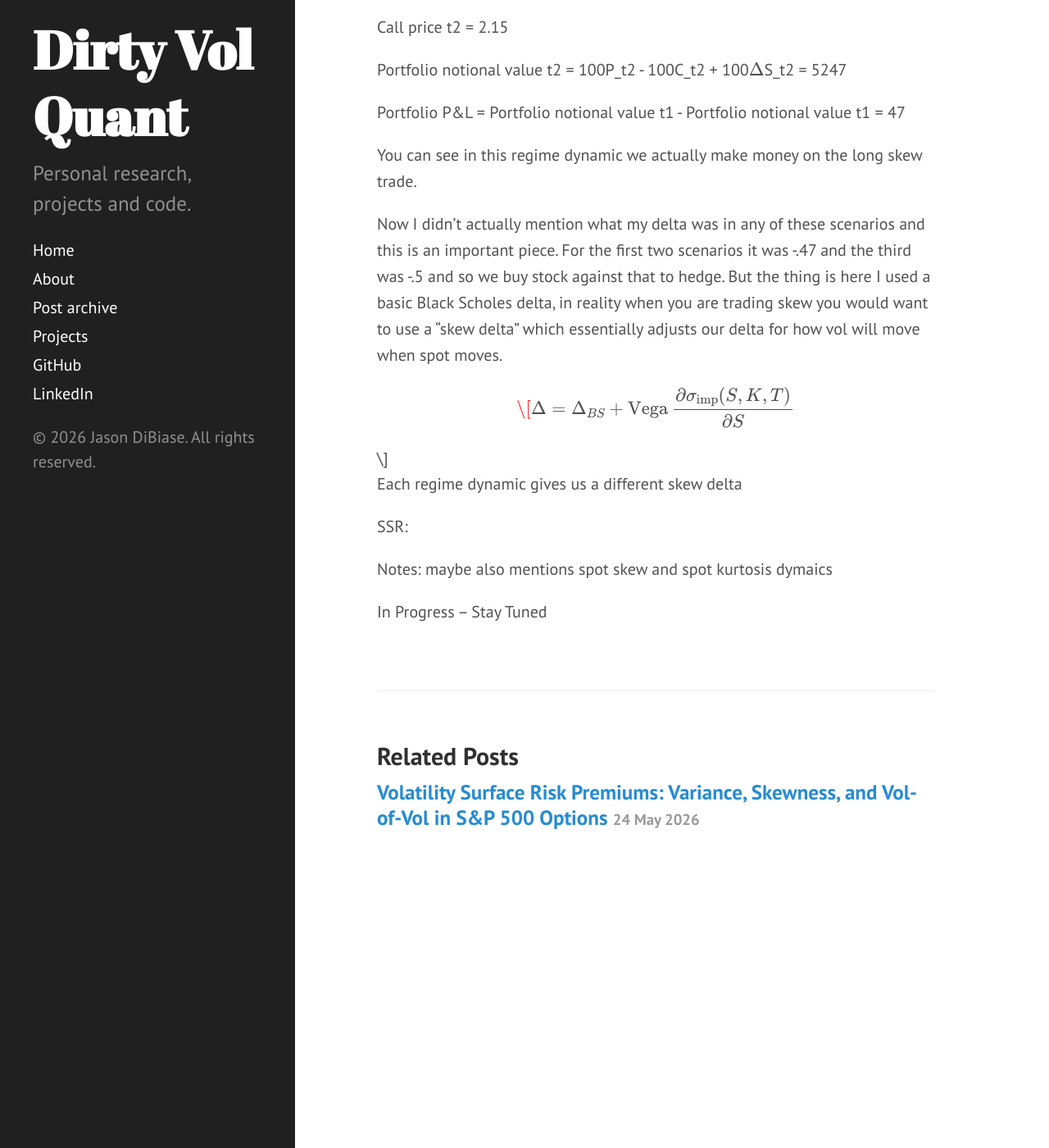
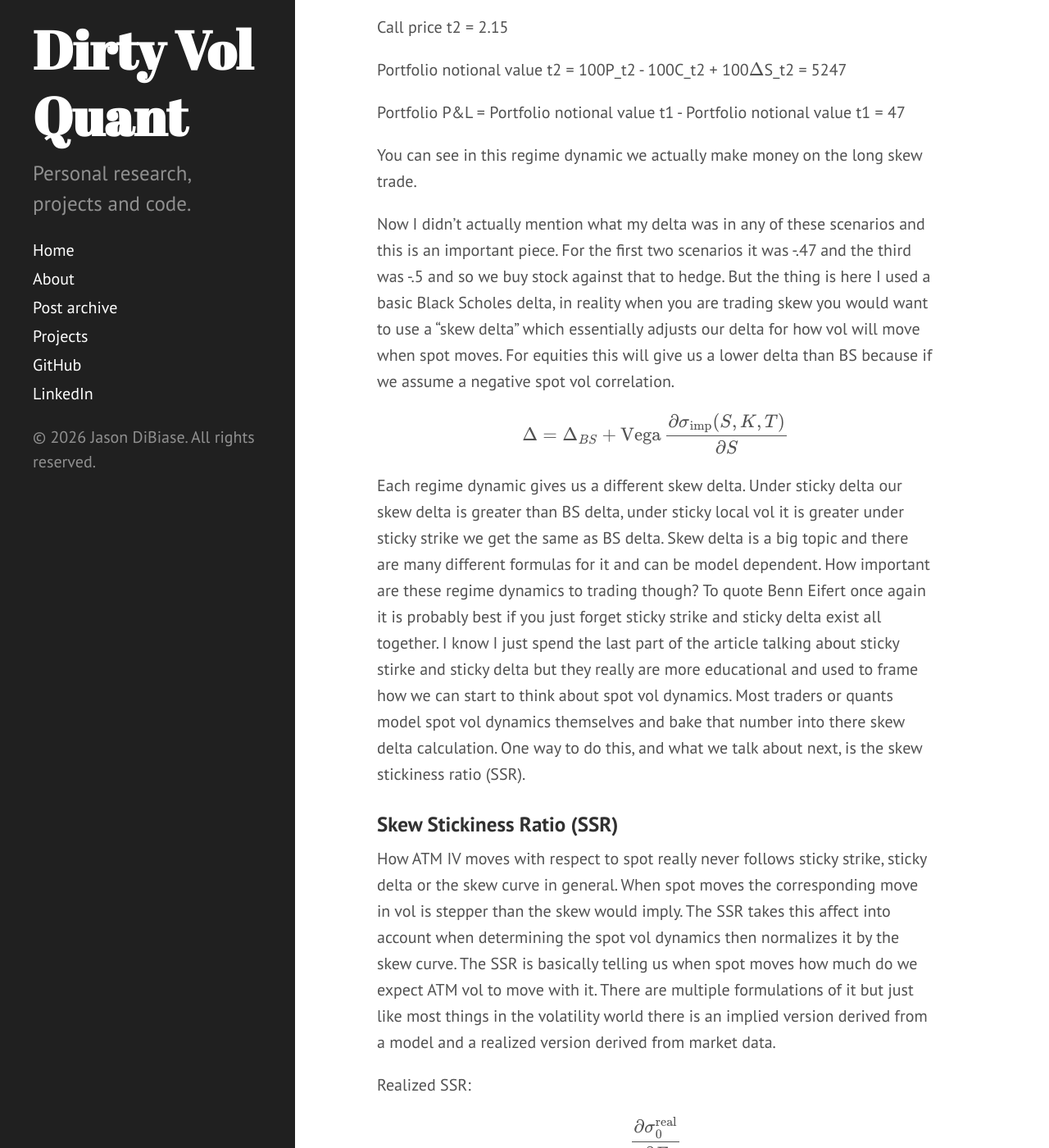
Before and after one commit to dibiasej/dibiasej.github.io, a Jekyll site: the page built from _posts/2026-06-07-Fixed-Strike-Floating-Strike-Spot-Vol-Dynamics-And-The-Skew-Stickiness-Ratio-Part-1.md, in a window 1280 px wide and 1400 px high, scrolled down 8437 px. Shown: the whole window at 82% size. Built offline with Jekyll 4.4.1, drawn with Linux system fonts in a browser that asks for light colours; Markdown is read by kramdown in place of the engine named in the settings; some of the changed text lies outside the part shown.

```diff
--- a/_posts/2026-06-07-Fixed-Strike-Floating-Strike-Spot-Vol-Dynamics-And-The-Skew-Stickiness-Ratio-Part-1.md
+++ b/_posts/2026-06-07-Fixed-Strike-Floating-Strike-Spot-Vol-Dynamics-And-The-Skew-Stickiness-Ratio-Part-1.md
@@ -101,17 +101,30 @@
 
 You can see in this regime dynamic we actually make money on the long skew trade.
 
-Now I didn't actually mention what my delta was in any of these scenarios and this is an important piece. For the first two scenarios it was -.47 and the third was -.5 and so we buy stock against that to hedge. But the thing is here I used a basic Black Scholes delta, in reality when you are trading skew you would want to use a "skew delta" which essentially adjusts our delta for how vol will move when spot moves.
+Now I didn't actually mention what my delta was in any of these scenarios and this is an important piece. For the first two scenarios it was -.47 and the third was -.5 and so we buy stock against that to hedge. But the thing is here I used a basic Black Scholes delta, in reality when you are trading skew you would want to use a "skew delta" which essentially adjusts our delta for how vol will move when spot moves. For equities this will give us a lower delta than BS because if we assume a negative spot vol correlation.
 
 $$
-\[
 \Delta = \Delta_{BS} + \text{Vega}\,\frac{\partial \sigma_{\mathrm{imp}}(S,K,T)}{\partial S}
-\]
 $$
 
-Each regime dynamic gives us a different skew delta
+Each regime dynamic gives us a different skew delta. Under sticky delta our skew delta is greater than BS delta, under sticky local vol it is greater under sticky strike we get the same as BS delta. Skew delta is a big topic and there are many different formulas for it and can be model dependent. How important are these regime dynamics to trading though? To quote Benn Eifert once again it is probably best if you just forget sticky strike and sticky delta exist all together. I know I just spend the last part of the article talking about sticky stirke and sticky delta but they really are more educational and used to frame how we can start to think about spot vol dynamics. Most traders or quants model spot vol dynamics themselves and bake that number into there skew delta calculation. One way to do this, and what we talk about next, is the skew stickiness ratio (SSR).
 
-SSR:
+### Skew Stickiness Ratio (SSR)
+How ATM IV moves with respect to spot really never follows sticky strike, sticky delta or the skew curve in general. When spot moves the corresponding move in vol is stepper than the skew would imply. The SSR takes this affect into account when determining the spot vol dynamics then normalizes it by the skew curve. The SSR is basically telling us when spot moves how much do we expect ATM vol to move with it. There are multiple formulations of it but just like most things in the volatility world there is an implied version derived from a model and a realized version derived from market data.
+
+Realized SSR:
+
+$$
+\frac{\dfrac{\partial \sigma_{0}^{\mathrm{real}}}{\partial F}}
+     {\dfrac{\partial \sigma}{\partial K}}
+$$
+
+Implied SSR:
+
+$$
+\frac{\dfrac{\partial \sigma_{0}^{\mathrm{impl}}}{\partial F}}
+     {\dfrac{\partial \sigma}{\partial K}}
+$$
 
 Notes: maybe also mentions spot skew and spot kurtosis dymaics
 
```
